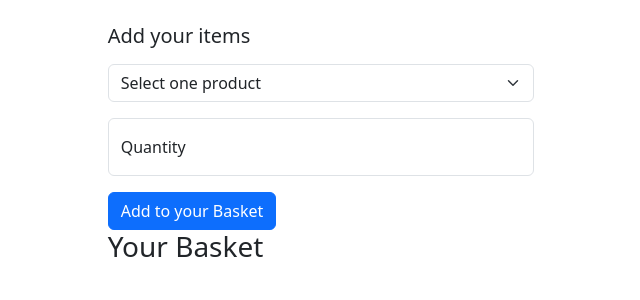
After one commit to andersantos93/grocery-store, a Django app: template store/templates/basket.html in a window 1280 px wide. The commit adds this page. Shown: the top 300 px of the page, without its empty margins (319-959 px from the left). Run offline with Django 3.2, Linux system fonts and the light colour scheme; the template is opened without the code that fills it, so the values that code supplies are empty.

Commit message:
add basket

```diff
--- a/store/admin.py
+++ b/store/admin.py
@@ -1,6 +1,10 @@
 from django.contrib import admin
-from .models import Product
+from .models import Product, Basket
 
 @admin.register(Product)
 class ProductAdmin(admin.ModelAdmin):
   list_display = ('name', 'price')
+
+@admin.register(Basket)
+class BasketAdmin(admin.ModelAdmin):
+  list_display = ('customer', 'products', 'STATUS', 'date_created', 'date_modified')
--- /dev/null
+++ b/store/templates/basket.html
@@ -0,0 +1,92 @@
+{% extends "master.html" %}
+
+{% block title %}
+  Basket
+{% endblock %}
+
+{% block content %}
+<div class="d-flex justify-content-center g-2 mt-4">
+  <div class="col-4">
+    <h5>Add your items</h5>
+    <form action="" method="post">
+      {% csrf_token %}
+      <div class="mt-3">
+        {% comment %} <label for="products">{{ form.products.label }}</label> {% endcomment %}
+        <select class="form-select" name="product" id="product-select">
+          <option selected>Select one product</option>
+          {% for product in products %}
+            <option
+              value="{{ product.id }}"
+              data-name="{{ product.name }}"
+              data-price="{{ product.price }}">
+              Product: {{ product.name }} | Price: {{ product.price }}
+            </option>
+          {% endfor %}
+        </select>
+        {% comment %} {{ form.products }} {% endcomment %}
+      </div>
+      <div class="form-floating mt-3">
+        {% comment %} {{ form.quantity }} {% endcomment %}
+        {% comment %} <label for="quantity">{{ form.quantity.label }}</label> {% endcomment %}
+        <input type="number" name="quantity" class="form-control" id="quantity" placeholder="Enter a quantity">
+        <label for="quantity" class="form-label">Quantity</label>
+      </div>
+      <button type="button" onclick="addSelectedToBasket()" class="btn btn-primary mt-3">Add to your Basket</button>
+      {% if msg %}
+        <div class="alert alert-{{msg.code}} mt-4" role="alert">
+          <strong>{{msg.label}}</strong>
+        </div>
+      {% endif %}
+    </form>
+    <h3>Your Basket</h3>
+    <ul id="basket-list"></ul>
+  </div>
+</div>
+<script>
+   var basketList = [];
+
+  function addSelectedToBasket() {
+    const select = document.getElementById('product-select');
+    const selectedOption = select.options[select.selectedIndex];
+
+    if (!selectedOption.value) return;
+
+    const id = selectedOption.value;
+    const name = selectedOption.dataset.name;
+    const price = parseFloat(selectedOption.dataset.price);
+    const quantity =
+
+    const existing = basketList.find(item => item.id === id);
+    if (existing) {
+      existing.quantity += 1;
+    } else {
+      basketList.push({ id, name, price, quantity: 1 });
+    }
+    console.log("basket list", basketList);
+    renderBasket();
+  }
+
+  function removeFromBasket(id) {
+    let basket = basketList().filter(item => item.id !== id);
+    basketList = basket;
+    renderBasket();
+  }
+
+  function renderBasket() {
+    const list = document.getElementById('basket-list');
+    list.innerHTML = '';
+
+    basketList.forEach(item => {
+      const li = document.createElement('li');
+      li.textContent = `${item.name} - $${item.price} x ${item.quantity}`;
+
+      const removeBtn = document.createElement('button');
+      removeBtn.textContent = 'Remove';
+      removeBtn.onclick = () => removeFromBasket(item.id);
+
+      li.appendChild(removeBtn);
+      list.appendChild(li);
+    });
+  }
+</script>
+{% endblock %}
--- a/store/templates/product_form.html
+++ b/store/templates/product_form.html
@@ -5,11 +5,13 @@
 {% endblock %}
 
 {% block content %}
-<div class="row justify-content-center align-items-center g-2 mt-2">
+<div class="d-flex justify-content-center g-2 mt-4">
   <div class="col-6">
     <h5>Add product</h5>
     <form action="" method="post">
       {% csrf_token %}
+      <div class="form-floating mt-3">
+      </div>
       <div class="form-floating mt-3">
         {{ form.name }}
         <label for="name">{{ form.name.label }}</label>
--- a/store/templates/product_list.html
+++ b/store/templates/product_list.html
@@ -5,9 +5,9 @@
 {% endblock %}
 
 {% block content %}
-<div class="row justify-content-center align-items-center g-2 mt-2">
+<div class="d-flex justify-content-center g-2 mt-4">
   <div class="col-6">
-    <h4 class="text-center">List of products</h4>
+    <h4>List of products</h4>
     <table class="table table-striped ">
       <thead>
         <tr>
--- a/store/templates/product_update_form.html
+++ b/store/templates/product_update_form.html
@@ -5,8 +5,8 @@
 {% endblock %}
 
 {% block content %}
-<div class="row justify-content-center align-items-center g-2 mt-2">
-  <div class="col-6">
+<div class="d-flex justify-content-center g-2 mt-4">
+  <div class="col-4">
     <h5>Update product</h5>
     <form action="" method="post">
       {% csrf_token %}
@@ -27,5 +27,4 @@
     </form>
   </div>
 </div>
-
 {% endblock %}
--- a/store/urls.py
+++ b/store/urls.py
@@ -5,5 +5,6 @@ urlpatterns = [
     path('', views.index, name='index'),
     path('product/register/', views.ProductRegister, name='product-form'),
     path('product/list/', views.ProductListView.as_view(), name='product-list'),
-    path('product/update/<int:pk>/', views.ProductUpdate, name='product-update')
+    path('product/update/<int:pk>/', views.ProductUpdate, name='product-update'),
+    path('basket/', views.Basket, name='basket'),
 ]
```
Also changed, not shown: store/forms.py (+20 -0 lines), store/models.py (+11 -1 lines), store/views.py (+14 -0 lines), db.sqlite3, store/migrations/0002_alter_product_options_basket.py (added), store/templates/basket_info.html (added), store/templates/basket_status.html (added), store/templates/purchase_history.html (added).
